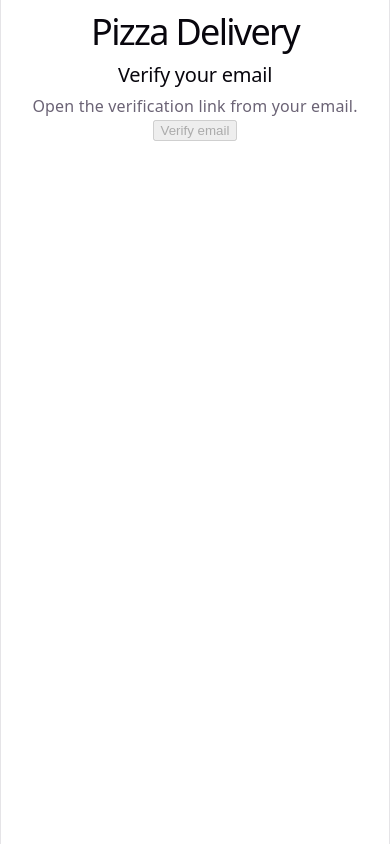
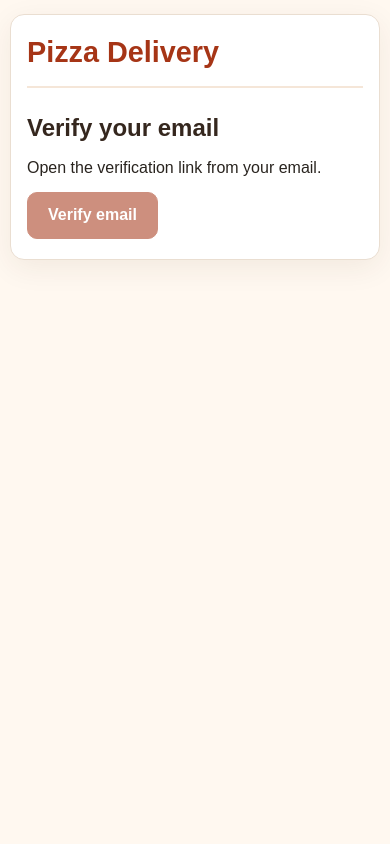
Before and after one commit to leonabytyqii/OIBSIP, a React app in the folder WebDev-L3-PizzaDelivery/frontend/: page / in a window 390 px wide. Built offline with nearby package versions, Linux system fonts and the light colour scheme; the HTML template or start-up script is replaced by a standard one.

Commit message:
Improve pizza app styling and responsive layout

```diff
--- a/WebDev-L3-PizzaDelivery/frontend/src/App.css
+++ b/WebDev-L3-PizzaDelivery/frontend/src/App.css
@@ -1,216 +1,208 @@
-.counter {
-  font-size: 16px;
-  padding: 5px 10px;
-  border-radius: 5px;
-  color: var(--accent);
-  background: var(--accent-bg);
-  border: 2px solid transparent;
-  transition: border-color 0.3s;
-  margin-bottom: 24px;
-
-  &:hover {
-    border-color: var(--accent-border);
-  }
-  &:focus-visible {
-    outline: 2px solid var(--accent);
-    outline-offset: 2px;
-  }
+/* Ngjyrat dhe pamja kryesore */
+:root {
+  font-family: Arial, Helvetica, sans-serif;
+  color: #29241f;
+  background: #fff8f0;
+  color-scheme: light;
+  font-synthesis: none;
+  line-height: 1.6;
 }
 
-.hero {
-  position: relative;
-
-  .base,
-  .framework,
-  .vite {
-    inset-inline: 0;
-    margin: 0 auto;
+*,
+*::before,
+*::after {
+  box-sizing: border-box;
 }
 
-  .base {
-    width: 170px;
-    position: relative;
-    z-index: 0;
+body {
+  display: block;
+  min-width: 320px;
+  min-height: 100vh;
+  margin: 0;
+  color: #29241f;
+  background: #fff8f0;
 }
 
-  .framework,
-  .vite {
-    position: absolute;
+#root {
+  width: 100%;
+  max-width: none;
+  min-height: 100vh;
+  margin: 0;
+  padding: 32px 20px;
+  text-align: left;
 }
 
-  .framework {
-    z-index: 1;
-    top: 34px;
-    height: 28px;
-    transform: perspective(2000px) rotateZ(300deg) rotateX(44deg) rotateY(39deg)
-      scale(1.4);
+.card {
+  width: 100%;
+  max-width: 1200px;
+  margin: 0 auto;
+  padding: 36px;
+  background: #ffffff;
+  border: 1px solid #eaded1;
+  border-radius: 20px;
+  box-shadow: 0 8px 30px rgb(74 42 15 / 7%);
 }
 
-  .vite {
-    z-index: 0;
-    top: 107px;
-    height: 26px;
-    width: auto;
-    transform: perspective(2000px) rotateZ(300deg) rotateX(40deg) rotateY(39deg)
-      scale(0.8);
-  }
+.card > h1 {
+  margin: 0 0 28px;
+  padding-bottom: 20px;
+  border-bottom: 2px solid #f5e6d8;
+  color: #a63516;
+  font-size: clamp(1.8rem, 4vw, 2.5rem);
+  line-height: 1.2;
 }
 
-#center {
-  display: flex;
-  flex-direction: column;
-  gap: 25px;
-  place-content: center;
-  place-items: center;
-  flex-grow: 1;
-
-  @media (max-width: 1024px) {
-    padding: 32px 20px 24px;
-    gap: 18px;
-  }
+h2,
+h3 {
+  color: #35271e;
+  line-height: 1.3;
 }
 
-#next-steps {
-  display: flex;
-  border-top: 1px solid var(--border);
-  text-align: left;
-
-  & > div {
-    flex: 1 1 0;
-    padding: 32px;
-    @media (max-width: 1024px) {
-      padding: 24px 20px;
-    }
+h2 {
+  margin: 24px 0 12px;
 }
 
-  .icon {
-    margin-bottom: 16px;
-    width: 22px;
-    height: 22px;
+h3 {
+  margin: 20px 0 10px;
 }
 
-  @media (max-width: 1024px) {
-    flex-direction: column;
-    text-align: center;
-  }
-}
-
-#docs {
-  border-right: 1px solid var(--border);
-
-  @media (max-width: 1024px) {
-    border-right: none;
-    border-bottom: 1px solid var(--border);
-  }
-}
-
-#next-steps ul {
-  list-style: none;
-  padding: 0;
-  display: flex;
-  gap: 8px;
-  margin: 32px 0 0;
-
-  .logo {
-    height: 18px;
+p {
+  margin: 12px 0;
 }
 
 a {
-    color: var(--text-h);
-    font-size: 16px;
-    border-radius: 6px;
-    background: var(--social-bg);
-    display: flex;
-    padding: 6px 12px;
-    align-items: center;
-    gap: 8px;
-    text-decoration: none;
-    transition: box-shadow 0.3s;
-
-    &:hover {
-      box-shadow: var(--shadow);
-    }
-    .button-icon {
-      height: 18px;
-      width: 18px;
-    }
+  color: #a63516;
+  text-decoration: underline;
+  text-underline-offset: 3px;
 }
 
-  @media (max-width: 1024px) {
-    margin-top: 20px;
-    flex-wrap: wrap;
-    justify-content: center;
-
-    li {
-      flex: 1 1 calc(50% - 8px);
+a:hover {
+  color: #76230d;
 }
 
-    a {
-      width: 100%;
-      justify-content: center;
-      box-sizing: border-box;
-    }
-  }
+/* Butonat dhe fushat */
+button,
+input,
+select,
+textarea {
+  font: inherit;
 }
 
-#spacer {
-  height: 88px;
-  border-top: 1px solid var(--border);
-  @media (max-width: 1024px) {
-    height: 48px;
-  }
+button {
+  min-height: 44px;
+  padding: 11px 20px;
+  border: 1px solid #a63516;
+  border-radius: 10px;
+  color: #ffffff;
+  background: #a63516;
+  font-weight: 600;
+  line-height: 1.4;
+  cursor: pointer;
+  transition: background-color 0.2s, border-color 0.2s;
 }
 
-.ticks {
-  position: relative;
-  width: 100%;
-
-  &::before,
-  &::after {
-    content: '';
-    position: absolute;
-    top: -4.5px;
-    border: 5px solid transparent;
+button:hover:not(:disabled) {
+  border-color: #7d260e;
+  background: #7d260e;
 }
 
-  &::before {
-    left: 0;
-    border-left-color: var(--border);
+button:disabled {
+  opacity: 0.55;
+  cursor: not-allowed;
 }
-  &::after {
-    right: 0;
-    border-right-color: var(--border);
+
+input:not([type="checkbox"]):not([type="radio"]),
+select,
+textarea {
+  min-height: 44px;
+  max-width: 100%;
+  padding: 11px 12px;
+  border: 1px solid #9a8e83;
+  border-radius: 8px;
+  color: #29241f;
+  background: #ffffff;
 }
+
+input::placeholder,
+textarea::placeholder {
+  color: #75695e;
 }
+
+input:disabled {
+  background: #f2eeea;
+}
+
+input[type="checkbox"],
+input[type="radio"] {
+  width: 19px;
+  height: 19px;
+  accent-color: #a63516;
+  flex-shrink: 0;
+}
+
+button:focus-visible,
+a:focus-visible,
+input:focus-visible,
+select:focus-visible,
+textarea:focus-visible {
+  outline: 3px solid #2563eb;
+  outline-offset: 3px;
+}
+
+/* Login, regjistrimi dhe rikuperimi */
 .auth-form {
-  max-width: 380px;
+  width: 100%;
+  max-width: 420px;
   margin: 24px auto;
   text-align: left;
 }
 
 .auth-form fieldset {
   display: grid;
-  gap: 16px;
+  gap: 20px;
   min-width: 0;
+  margin: 0;
   padding: 0;
   border: 0;
 }
 
 .auth-form label {
   display: grid;
-  gap: 6px;
+  gap: 7px;
+  font-weight: 600;
 }
 
 .auth-form input,
 .auth-form button {
-  box-sizing: border-box;
   width: 100%;
-  padding: 12px;
-  font: inherit;
 }
+
+.auth-form input {
+  font-weight: 400;
+}
+
+p[role="alert"] {
+  padding: 12px 14px;
+  border: 1px solid #efc4be;
+  border-radius: 8px;
+  color: #8f2419;
+  background: #fff2ef;
+  overflow-wrap: anywhere;
+}
+
+p[role="status"] {
+  padding: 12px 14px;
+  border: 1px solid #d6dfe8;
+  border-radius: 8px;
+  color: #334155;
+  background: #f3f6fa;
+  overflow-wrap: anywhere;
+}
+
+/* Paneli dhe menuja */
 .dashboard {
   width: 100%;
-  max-width: 1000px;
+  min-width: 0;
   margin: 0 auto;
   text-align: left;
 }
@@ -221,28 +213,47 @@
   align-items: center;
   flex-wrap: wrap;
   gap: 16px;
-  margin-bottom: 32px;
+  margin-bottom: 28px;
+}
+
+.dashboard-header h2 {
+  margin-top: 0;
+}
+
+.dashboard-header p {
+  margin-bottom: 0;
+  color: #6b5b4d;
 }
 
 .dashboard-header button {
-  padding: 10px 18px;
-  cursor: pointer;
+  color: #a63516;
+  background: #ffffff;
+}
+
+.dashboard-header button:hover:not(:disabled) {
+  color: #7d260e;
+  background: #fff0e5;
 }
 
 .pizza-grid {
   display: grid;
-  grid-template-columns: repeat(auto-fit, minmax(220px, 1fr));
+  grid-template-columns: repeat(auto-fit, minmax(min(100%, 220px), 1fr));
   gap: 20px;
 }
 
 .pizza-card {
+  min-width: 0;
   padding: 24px;
-  border: 1px solid #777;
+  border: 1px solid #eaded1;
   border-radius: 16px;
+  background: #fffaf5;
+  overflow-wrap: anywhere;
 }
 
 .pizza-icon {
+  display: inline-block;
   font-size: 48px;
+  line-height: 1.2;
 }
 
 .pizza-card h3 {
@@ -250,33 +261,45 @@
 }
 
 .pizza-card p {
-  line-height: 1.6;
+  margin-bottom: 0;
+  color: #6b5b4d;
 }
-.pizza-builder {
-  margin-top: 40px;
+
+/* Ndertimi i pices */
+.pizza-builder,
+.my-orders {
+  margin-top: 36px;
   padding-top: 24px;
-  border-top: 1px solid #777;
+  border-top: 1px solid #eaded1;
 }
 
 .ingredient-options {
   display: grid;
-  gap: 12px;
+  gap: 10px;
+  min-width: 0;
+  margin: 20px 0;
   padding: 20px;
-  border: 1px solid #777;
+  border: 1px solid #d9c8b8;
   border-radius: 12px;
 }
 
 .ingredient-options legend {
+  max-width: 100%;
   padding: 0 8px;
-  font-weight: bold;
+  color: #35271e;
+  font-weight: 700;
 }
 
 .ingredient-option {
   display: flex;
   align-items: center;
   gap: 12px;
-  padding: 10px;
+  min-height: 48px;
+  padding: 12px;
+  border-radius: 8px;
+  background: #fff8f0;
   text-align: left;
+  overflow-wrap: anywhere;
 }
 
 .ingredient-option input {
@@ -291,36 +314,38 @@
   margin-top: 20px;
 }
 
-.pizza-builder button {
-  padding: 10px 18px;
-}
-
-.pizza-builder button:disabled {
-  opacity: 0.5;
-  cursor: not-allowed;
-}
+/* Permbledhja e cmimit */
 .order-summary-list {
   list-style: none;
+  margin: 20px 0;
   padding: 0;
-  margin: 20px 0;
 }
 
 .order-summary-list li {
   display: flex;
   justify-content: space-between;
-  gap: 20px;
+  flex-wrap: wrap;
+  gap: 8px 20px;
   padding: 12px 0;
-  border-bottom: 1px solid #777;
+  border-bottom: 1px solid #eaded1;
+  overflow-wrap: anywhere;
 }
 
 .order-total {
+  color: #a63516;
   font-size: 1.3rem;
+  font-weight: 700;
   text-align: right;
 }
+
+/* Inventari i administratorit */
 .inventory-table-wrapper {
   width: 100%;
+  max-width: 100%;
   overflow-x: auto;
   margin-top: 20px;
+  border: 1px solid #eaded1;
+  border-radius: 12px;
 }
 
 .inventory-table {
@@ -331,14 +356,27 @@
 
 .inventory-table th,
 .inventory-table td {
-  padding: 12px 16px;
-  border-bottom: 1px solid #777;
+  padding: 14px 16px;
+  border-bottom: 1px solid #eaded1;
+  vertical-align: middle;
 }
 
 .inventory-table th {
+  color: #573d2a;
+  background: #fff0e3;
+  font-size: 0.9rem;
   font-weight: 700;
   white-space: nowrap;
 }
+
+.inventory-table tbody tr:nth-child(even) {
+  background: #fffcf8;
+}
+
+.inventory-table tbody tr:last-child td {
+  border-bottom: 0;
+}
+
 .stock-form {
   display: flex;
   align-items: center;
@@ -347,12 +385,11 @@
 
 .stock-form input {
   width: 100px;
-  padding: 8px;
-  box-sizing: border-box;
+  min-width: 100px;
 }
 
 .stock-form button {
-  padding: 8px 14px;
+  padding: 9px 14px;
 }
 
 .stock-message {
@@ -360,12 +397,8 @@
   margin: 8px 0 0;
   font-size: 0.9rem;
 }
-.my-orders {
-  margin-top: 32px;
-  padding-top: 24px;
-  border-top: 1px solid #777;
-}
 
+/* Porosite */
 .orders-list {
   display: grid;
   gap: 16px;
@@ -373,12 +406,75 @@
 }
 
 .order-card {
-  padding: 20px;
-  border: 1px solid #777;
+  min-width: 0;
+  padding: 22px;
+  border: 1px solid #eaded1;
   border-radius: 12px;
+  background: #fffaf5;
   overflow-wrap: anywhere;
 }
 
 .order-card h3 {
   margin-top: 0;
 }
+
+.order-card button {
+  margin-top: 8px;
+}
+
+/* Pershtatja per telefon */
+@media (max-width: 600px) {
+  #root {
+    padding: 14px 10px;
+  }
+
+  .card {
+    padding: 20px 16px;
+    border-radius: 14px;
+  }
+
+  .card > h1 {
+    margin-bottom: 22px;
+    padding-bottom: 16px;
+  }
+
+  .dashboard-header {
+    align-items: flex-start;
+  }
+
+  .pizza-grid {
+    grid-template-columns: 1fr;
+  }
+
+  .pizza-card,
+  .order-card {
+    padding: 18px;
+  }
+
+  .ingredient-options {
+    padding: 14px 10px;
+  }
+
+  .ingredient-option {
+    padding: 10px;
+  }
+
+  .builder-actions {
+    flex-direction: column;
+  }
+
+  .builder-actions button {
+    width: 100%;
+  }
+
+  .inventory-table th,
+  .inventory-table td {
+    padding: 12px;
+  }
+}
+
+@media (prefers-reduced-motion: reduce) {
+  button {
+    transition: none;
+  }
+}
--- a/WebDev-L3-PizzaDelivery/frontend/src/index.css
+++ b/WebDev-L3-PizzaDelivery/frontend/src/index.css
@@ -1,111 +1,39 @@
 :root {
-  --text: #6b6375;
-  --text-h: #08060d;
-  --bg: #fff;
-  --border: #e5e4e7;
-  --code-bg: #f4f3ec;
-  --accent: #aa3bff;
-  --accent-bg: rgba(170, 59, 255, 0.1);
-  --accent-border: rgba(170, 59, 255, 0.5);
-  --social-bg: rgba(244, 243, 236, 0.5);
-  --shadow:
-    rgba(0, 0, 0, 0.1) 0 10px 15px -3px, rgba(0, 0, 0, 0.05) 0 4px 6px -2px;
+  font-family: Arial, Helvetica, sans-serif;
+  font-size: 16px;
+  line-height: 1.6;
+  font-weight: 400;
 
-  --sans: system-ui, 'Segoe UI', Roboto, sans-serif;
-  --heading: system-ui, 'Segoe UI', Roboto, sans-serif;
-  --mono: ui-monospace, Consolas, monospace;
+  color: #29241f;
+  background: #fff8f0;
+  color-scheme: light;
 
-  font: 18px/145% var(--sans);
-  letter-spacing: 0.18px;
-  color-scheme: light dark;
-  color: var(--text);
-  background: var(--bg);
   font-synthesis: none;
   text-rendering: optimizeLegibility;
   -webkit-font-smoothing: antialiased;
   -moz-osx-font-smoothing: grayscale;
-
-  @media (max-width: 1024px) {
-    font-size: 16px;
-  }
 }
 
-@media (prefers-color-scheme: dark) {
-  :root {
-    --text: #9ca3af;
-    --text-h: #f3f4f6;
-    --bg: #16171d;
-    --border: #2e303a;
-    --code-bg: #1f2028;
-    --accent: #c084fc;
-    --accent-bg: rgba(192, 132, 252, 0.15);
-    --accent-border: rgba(192, 132, 252, 0.5);
-    --social-bg: rgba(47, 48, 58, 0.5);
-    --shadow:
-      rgba(0, 0, 0, 0.4) 0 10px 15px -3px, rgba(0, 0, 0, 0.25) 0 4px 6px -2px;
-  }
-
-  #social .button-icon {
-    filter: invert(1) brightness(2);
-  }
+*,
+*::before,
+*::after {
+  box-sizing: border-box;
 }
 
 body {
   margin: 0;
+  min-width: 320px;
+  min-height: 100vh;
 }
 
-#root {
-  width: 1126px;
-  max-width: 100%;
-  margin: 0 auto;
-  text-align: center;
-  border-inline: 1px solid var(--border);
-  min-height: 100svh;
-  display: flex;
-  flex-direction: column;
-  box-sizing: border-box;
+button,
+input,
+select,
+textarea {
+  font: inherit;
 }
 
-h1,
-h2 {
-  font-family: var(--heading);
-  font-weight: 500;
-  color: var(--text-h);
+img {
+  max-width: 100%;
+  height: auto;
 }
-
-h1 {
-  font-size: 56px;
-  letter-spacing: -1.68px;
-  margin: 32px 0;
-  @media (max-width: 1024px) {
-    font-size: 36px;
-    margin: 20px 0;
-  }
-}
-h2 {
-  font-size: 24px;
-  line-height: 118%;
-  letter-spacing: -0.24px;
-  margin: 0 0 8px;
-  @media (max-width: 1024px) {
-    font-size: 20px;
-  }
-}
-p {
-  margin: 0;
-}
-
-code,
-.counter {
-  font-family: var(--mono);
-  display: inline-flex;
-  border-radius: 4px;
-  color: var(--text-h);
-}
-
-code {
-  font-size: 15px;
-  line-height: 135%;
-  padding: 4px 8px;
-  background: var(--code-bg);
-}
```
Lines whose indentation alone changed are shown as unchanged.
